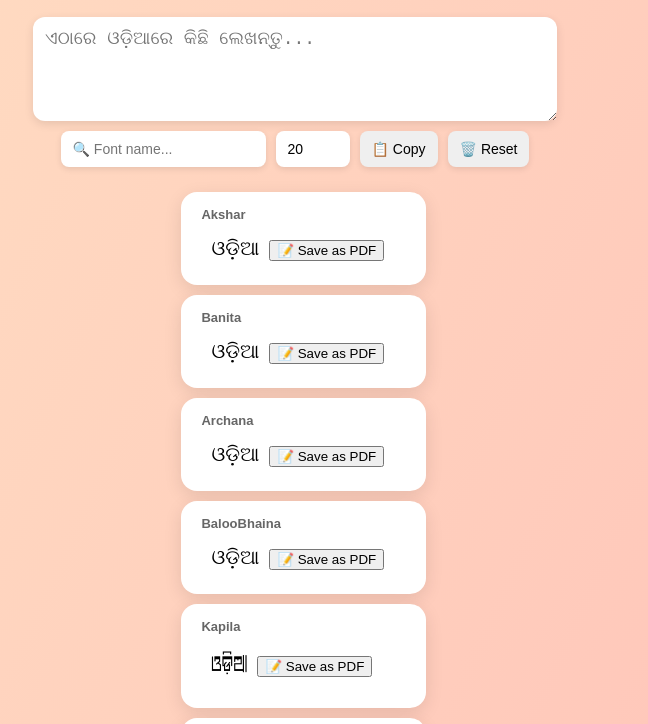
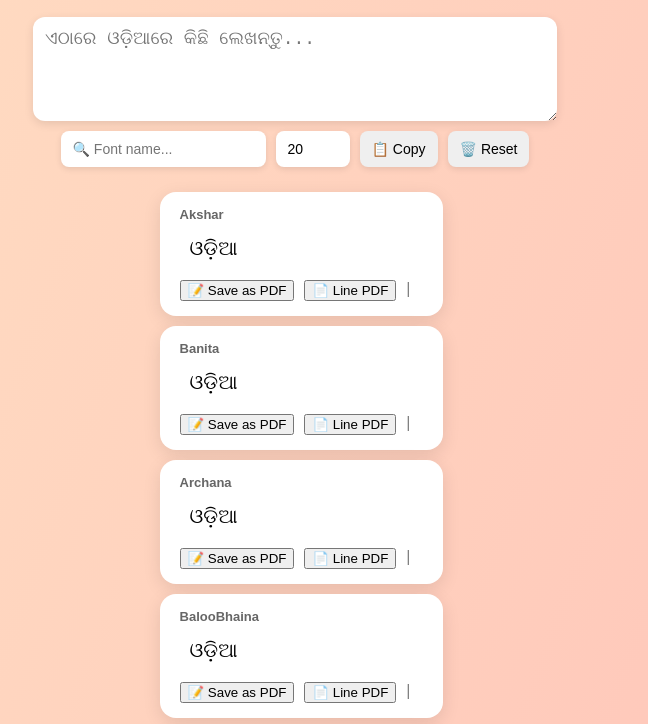
Before and after one commit to bisoibis/Odia-font-translator-, a plain HTML site: page index.html in a window 1280 px wide. Shown: the part 76-800 px from the top of the page, without its empty margins (345-993 px from the left). Drawn offline with nearby package versions, Linux system fonts and the light colour scheme; a web font is replaced by a local one.

Commit message:
Add files via upload

```diff
--- a/index.html
+++ b/index.html
@@ -1,5 +1,4 @@
-<!DOCTYPE html>
-<html lang="or">
+<!DOCTYPE html><html lang="or">
 <head>
   <meta charset="UTF-8" />
   <meta name="viewport" content="width=device-width, initial-scale=1.0"/>
@@ -16,9 +15,7 @@
       justify-content: center;
       align-items: flex-start;
       min-height: 100vh;
-    }
-
-    .font-card div:last-child::after {
+    }.font-card div:last-child::after {
   content: '|';
   animation: blink 1s infinite;
   opacity: 0.5;
@@ -92,7 +89,6 @@
   margin-bottom: 5px;
 }
 
-    /* Font-face definitions */
 @font-face { font-family: "Akshar"; src: url("akshar.ttf") format("truetype"); }
 @font-face { font-family: "Banita"; src: url("banita.TTF") format("truetype"); }
 @font-face { font-family: "Archana"; src: url("Archana.TTF") format("truetype"); }
@@ -116,41 +112,30 @@
 @font-face { font-family: "Suparna"; src: url("suparna.TTF") format("truetype"); }
 @font-face { font-family: "Visu"; src: url("visu.ttf") format("truetype"); }
 @font-face { font-family: "Shouri"; src: url("shouri.TTF") format("truetype"); }
+
   </style>
 </head>
 <body>
   <div class="container">
     <h1>🌼 Odia Font Viewer 🌼</h1>
     <textarea id="inputText" placeholder="ଏଠାରେ ଓଡ଼ିଆରେ କିଛି ଲେଖନ୍ତୁ..."></textarea>
-
     <div class="controls">
       <input type="text" id="search" placeholder="🔍 Font name..." />
       <input type="number" id="fontSize" value="20" min="10" max="60" />
       <button onclick="copyText()">📋 Copy</button>
       <button onclick="resetText()">🗑️ Reset</button>
     </div>
-
     <div id="fontList"></div>
   </div>
-
 <script>
   const fonts = [
     "Akshar", "Banita", "Archana", "BalooBhaina", "Kapila", "Konark", "Lohit-Odia",
     "Jagannatha", "Samyak", "Utkal", "Noto Serif", "Subhadra", "Neeraj", "Suparna",
     "Hatalekha", "Rudra", "Kapila", "Prabhakar", "Shouri", "Samaleswari", "Varuna",
     "Suchi", "Vasudeva", "Visu"
-  ];
+  ];const inputText = document.getElementById('inputText'); const fontList = document.getElementById('fontList'); const fontSize = document.getElementById('fontSize'); const search = document.getElementById('search');
 
-  const inputText = document.getElementById('inputText');
-  const fontList = document.getElementById('fontList');
-  const fontSize = document.getElementById('fontSize');
-  const search = document.getElementById('search');
-
-  function renderFonts() {
-    const size = fontSize.value + 'px';
-    const query = search.value.toLowerCase();
-    const text = inputText.value || 'ଓଡ଼ିଆ';
-    fontList.innerHTML = '';
+function renderFonts() { const size = fontSize.value + 'px'; const query = search.value.toLowerCase(); const text = inputText.value || 'ଓଡ଼ିଆ'; fontList.innerHTML = '';
 
 fonts.forEach(font => {
   if (!font.toLowerCase().includes(query)) return;
@@ -172,7 +157,11 @@
   preview.textContent = text;
   preview.classList.add('preview-text');
 
-      // Only PDF button
+  const btnContainer = document.createElement('div');
+  btnContainer.style.display = 'flex';
+  btnContainer.style.gap = '10px';
+  btnContainer.style.marginTop = '10px';
+
   const pdfBtn = document.createElement('button');
   pdfBtn.textContent = '📝 Save as PDF';
   pdfBtn.onclick = async () => {
@@ -187,27 +176,40 @@
     pdf.save(`${font}.pdf`);
   };
 
+  const linePdfBtn = document.createElement('button');
+  linePdfBtn.textContent = '📄 Line PDF';
+  linePdfBtn.onclick = async () => {
+    const canvas = await html2canvas(preview);
+    const imgData = canvas.toDataURL('image/png');
+    const { jsPDF } = window.jspdf;
+    const pdf = new jsPDF({ orientation: "landscape", unit: "mm", format: "a4" });
+    const pageWidth = pdf.internal.pageSize.getWidth();
+    const pageHeight = pdf.internal.pageSize.getHeight();
+    const imgProps = pdf.getImageProperties(imgData);
+    const imgHeight = (imgProps.height * (pageWidth - 20)) / imgProps.width;
+    const posY = (pageHeight - imgHeight) / 2;
+    pdf.addImage(imgData, 'PNG', 10, posY, pageWidth - 20, imgHeight);
+    pdf.save(`${font}-line.pdf`);
+  };
+
+  btnContainer.appendChild(pdfBtn);
+  btnContainer.appendChild(linePdfBtn);
+
   div.appendChild(name);
   div.appendChild(preview);
-      div.appendChild(pdfBtn);
+  div.appendChild(btnContainer);
   fontList.appendChild(div);
 });
+
 }
 
-  function copyText() {
-    navigator.clipboard.writeText(inputText.value);
-  }
+function copyText() { navigator.clipboard.writeText(inputText.value); }
 
-  function resetText() {
-    inputText.value = '';
-    renderFonts();
-  }
+function resetText() { inputText.value = ''; renderFonts(); }
 
-  inputText.addEventListener('input', renderFonts);
-  fontSize.addEventListener('input', renderFonts);
-  search.addEventListener('input', renderFonts);
+inputText.addEventListener('input', renderFonts); fontSize.addEventListener('input', renderFonts); search.addEventListener('input', renderFonts);
 
-  renderFonts();
-</script>
+renderFonts(); </script>
+
 </body>
 </html>
```
Lines whose indentation alone changed are shown as unchanged.
